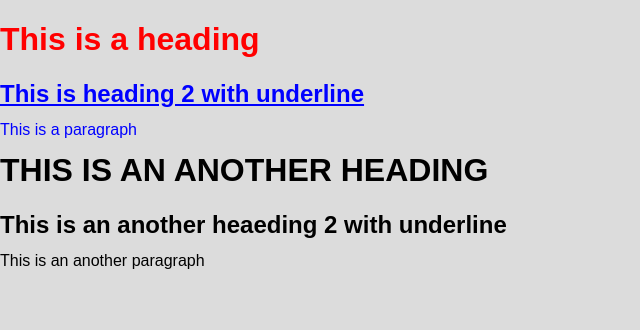
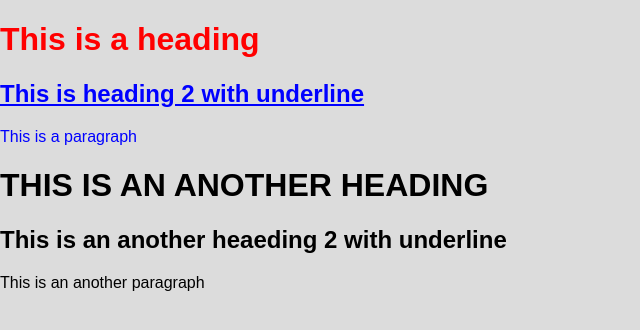
Before and after one commit to TranHieu-Hlp/TranHieu-Hlp.github.io, a plain HTML site: page Week 3/index.html in a window 1280 px wide. Shown: the whole page, without its empty margins (0-640 px from the left). Drawn offline with Linux system fonts and the light colour scheme; files that its build step writes are made by us from their sources.

Commit message:
Update Style.css

```diff
--- a/Wekk 4/Ex 7/Style.css
+++ b/Wekk 4/Ex 7/Style.css
@@ -26,10 +26,10 @@
     color: rgb(86, 147, 194);
  }
 
- p {
-    margin-bottom: 2px; /* Giảm khoảng cách giữa các đoạn */
-    line-height: 3px; /* Điều chỉnh chiều cao dòng */
+p {
+    white-space: normal; /* Cho phép xuống dòng tự nhiên */
 }
+
 
 body {
     font-family: Arial, sans-serif;
```
